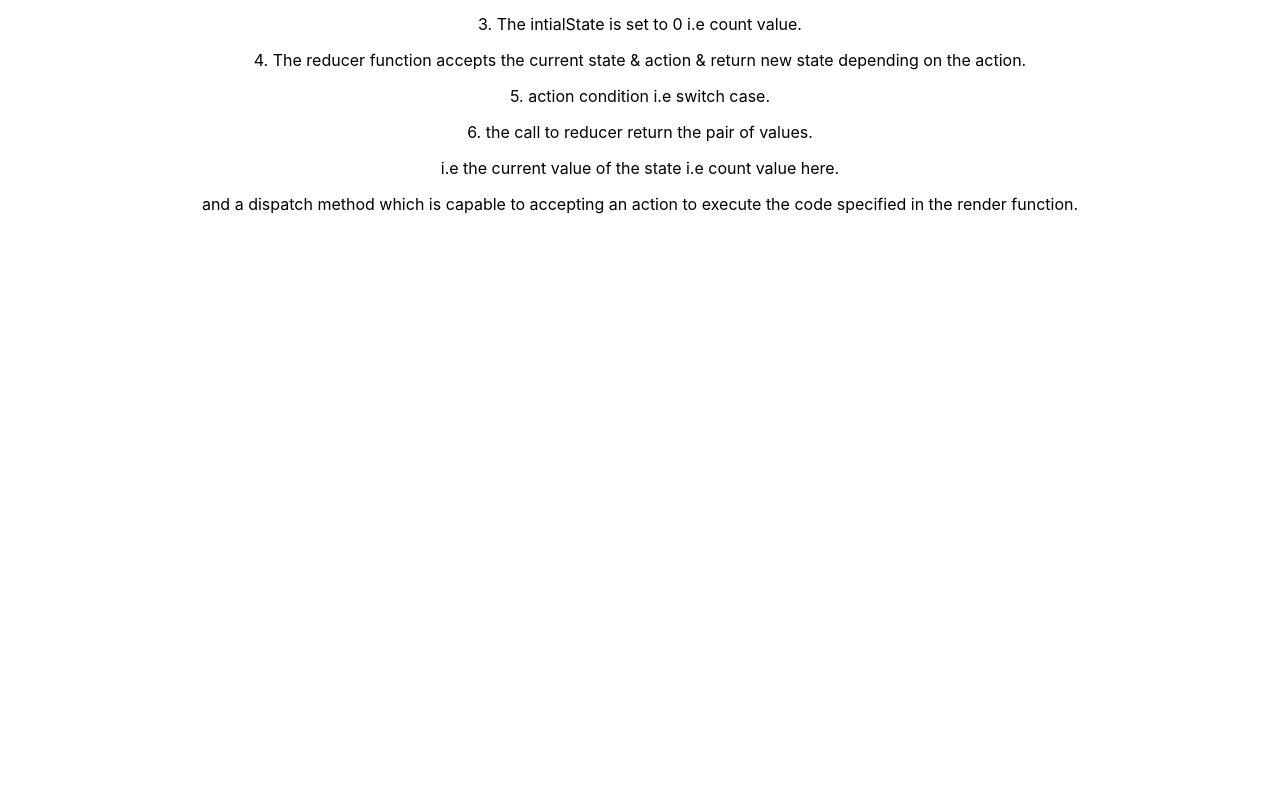
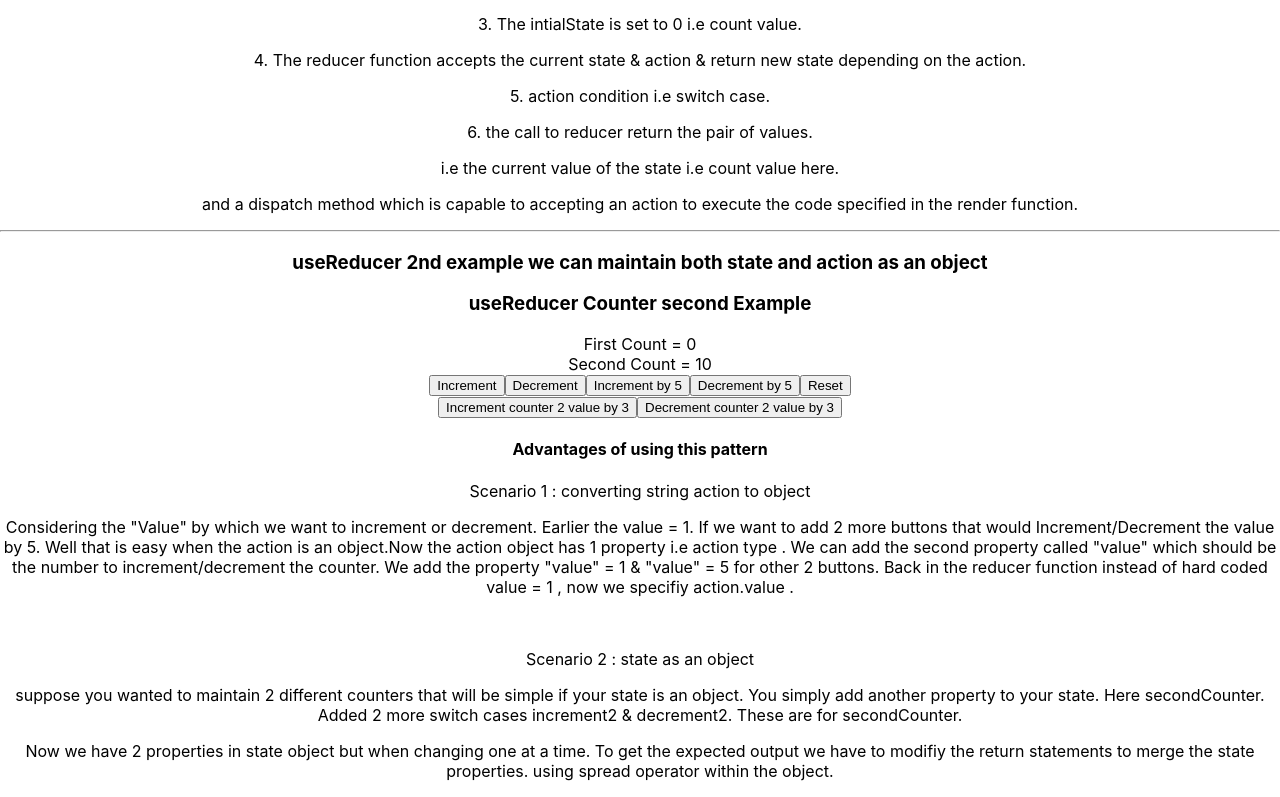
Before and after one commit to santosh-sanku/Hooks-Tutorials, a React (Create React App) app: page / in a window 1280 px wide. Shown: the part 5209-6006 px from the top of the page. Before the commit the page ends 5439 px from the top, so only its background shows below. Built offline with nearby package versions, Linux system fonts and the light colour scheme; no server answers.

Commit message:
20-state&action-as-an-object

```diff
--- a/src/App.js
+++ b/src/App.js
@@ -8,6 +8,7 @@ import IntervalHookCounter from "./components/effectExample/IntervalHookCounter"
 import Main from "./components/effectExample/Main";
 import MouseContainer from "./components/effectExample/MouseContainer";
 import CounterOne from "./components/reducerExamples/CounterOne";
+import CounterTwo from "./components/reducerExamples/CounterTwo";
 import IntroReducer from "./components/reducerExamples/IntroReducer";
 import IndexState from "./components/stateExample/IndexState";
 
@@ -38,6 +39,8 @@ function App() {
       <IntroReducer />
       <hr />
       <CounterOne />
+      <hr />
+      <CounterTwo />
     </div>
   );
 }
--- /dev/null
+++ b/src/components/reducerExamples/CounterTwo.jsx
@@ -0,0 +1,97 @@
+import React, { useReducer } from "react";
+
+const initialState = {
+  firstCounter: 0,
+  secondCounter: 10,
+};
+const reducer = (state, action) => {
+  switch (action.type) {
+    case "increment":
+      return { ...state, firstCounter: state.firstCounter + action.value };
+
+    case "decrement":
+      return { ...state, firstCounter: state.firstCounter - action.value };
+
+    case "increment2":
+      return { ...state, secondCounter: state.secondCounter + action.value };
+
+    case "decrement2":
+      return { ...state, secondCounter: state.secondCounter - action.value };
+
+    case "reset":
+      return initialState;
+
+    default:
+      return state;
+  }
+};
+
+const CounterTwo = () => {
+  const [count, dispatch] = useReducer(reducer, initialState);
+
+  return (
+    <div>
+      <h3>
+        useReducer 2nd example we can maintain both state and action as an
+        object
+      </h3>
+
+      <div>
+        <h3>useReducer Counter second Example</h3>
+        <div> First Count = {count.firstCounter}</div>
+        <div> Second Count = {count.secondCounter}</div>
+        <button onClick={() => dispatch({ type: "increment", value: 1 })}>
+          Increment
+        </button>
+        <button onClick={() => dispatch({ type: "decrement", value: 1 })}>
+          Decrement
+        </button>
+        <button onClick={() => dispatch({ type: "increment", value: 5 })}>
+          Increment by 5
+        </button>
+        <button onClick={() => dispatch({ type: "decrement", value: 5 })}>
+          Decrement by 5
+        </button>
+        <button onClick={() => dispatch({ type: "reset" })}>Reset</button>
+      </div>
+      <div>
+        <button onClick={() => dispatch({ type: "increment2", value: 3 })}>
+          Increment counter 2 value by 3
+        </button>
+        <button onClick={() => dispatch({ type: "decrement2", value: 3 })}>
+          Decrement counter 2 value by 3
+        </button>
+      </div>
+      <div className="notes">
+        <h4>Advantages of using this pattern</h4>
+        <p>Scenario 1 : converting string action to object</p>
+        <p>
+          Considering the "Value" by which we want to increment or decrement.
+          Earlier the value = 1. If we want to add 2 more buttons that would
+          Increment/Decrement the value by 5. Well that is easy when the action
+          is an object.Now the action object has 1 property i.e action type . We
+          can add the second property called "value" which should be the number
+          to increment/decrement the counter. We add the property "value" = 1 &
+          "value" = 5 for other 2 buttons. Back in the reducer function instead
+          of hard coded value = 1 , now we specifiy action.value .
+        </p>
+        <br />
+        <p>Scenario 2 : state as an object</p>
+        <p>
+          suppose you wanted to maintain 2 different counters that will be
+          simple if your state is an object. You simply add another property to
+          your state. Here secondCounter. Added 2 more switch cases increment2 &
+          decrement2. These are for secondCounter.
+        </p>
+        <p>
+          Now we have 2 properties in state object but when changing one at a
+          time. To get the expected output we have to modifiy the return
+          statements to merge the state properties. using spread operator within
+          the object.
+        </p>
+      </div>
+    </div>
+  );
+};
+
+export default CounterTwo;
```
